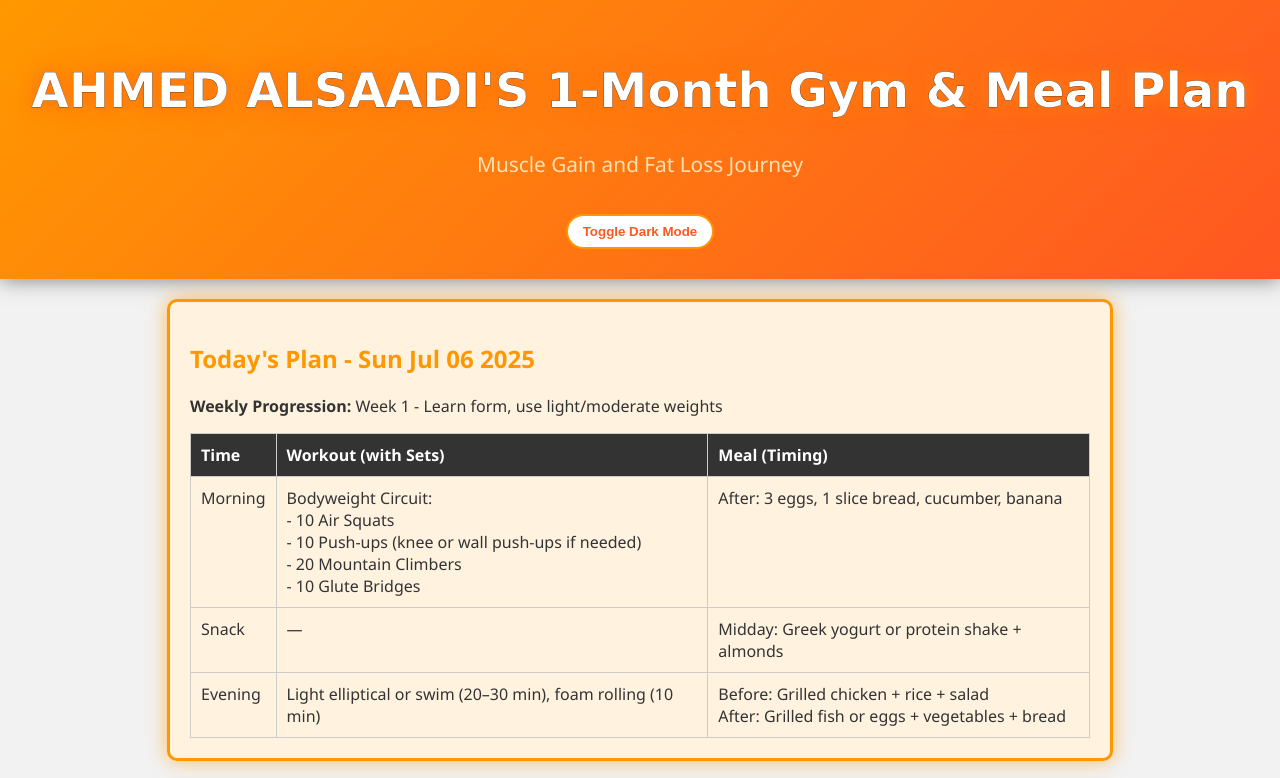
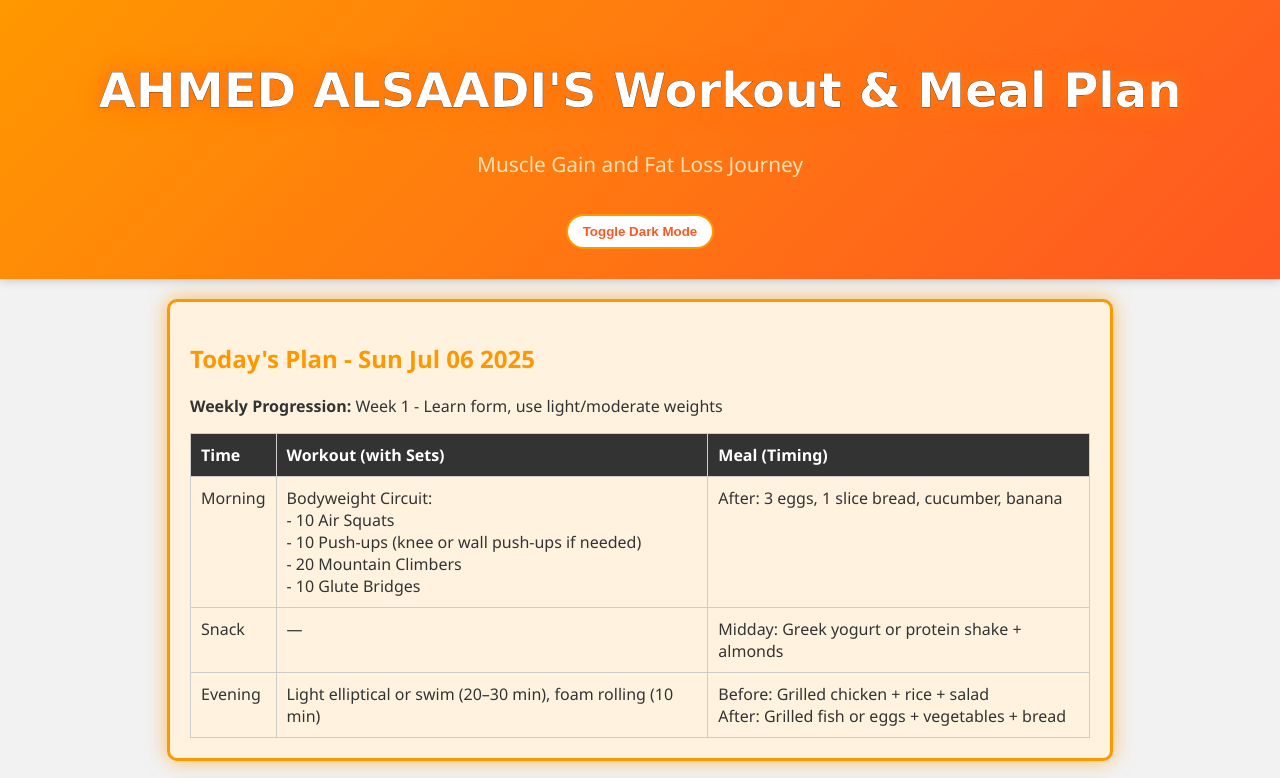
Before and after one commit to ahmedjuma001/AAGYM, a plain HTML site: page index.html in a window 1280 px wide. Shown: the top 778 px of the page. Drawn offline with Linux system fonts and the light colour scheme; a web font is replaced by a local one.

Commit message:
Update index.html

```diff
--- a/index.html
+++ b/index.html
@@ -43,7 +43,7 @@
       color: #fff;
       padding: 30px;
       text-align: center;
-      box-shadow: 0 0 20px rgba(0, 0, 0, 0.5);
+      box-shadow: 0 0 10px rgba(0, 0, 0, 0.25);
       transition: background 0.3s ease;
     }
 
@@ -152,7 +152,7 @@
 </head>
 <body>
   <header>
-    <h1>AHMED ALSAADI'S 1-Month Gym & Meal Plan</h1>
+    <h1>AHMED ALSAADI'S Workout & Meal Plan</h1>
     <p>Muscle Gain and Fat Loss Journey</p>
     <button id="toggle-mode">Toggle Dark Mode</button>
   </header>
```
